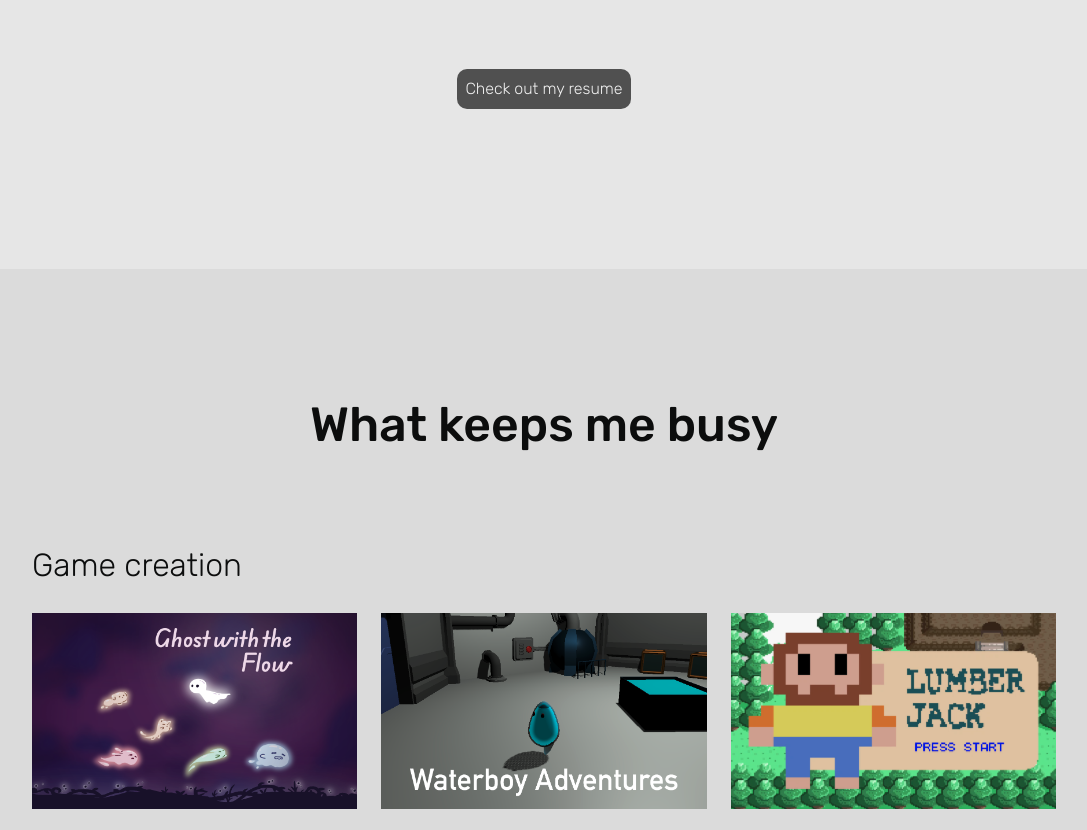
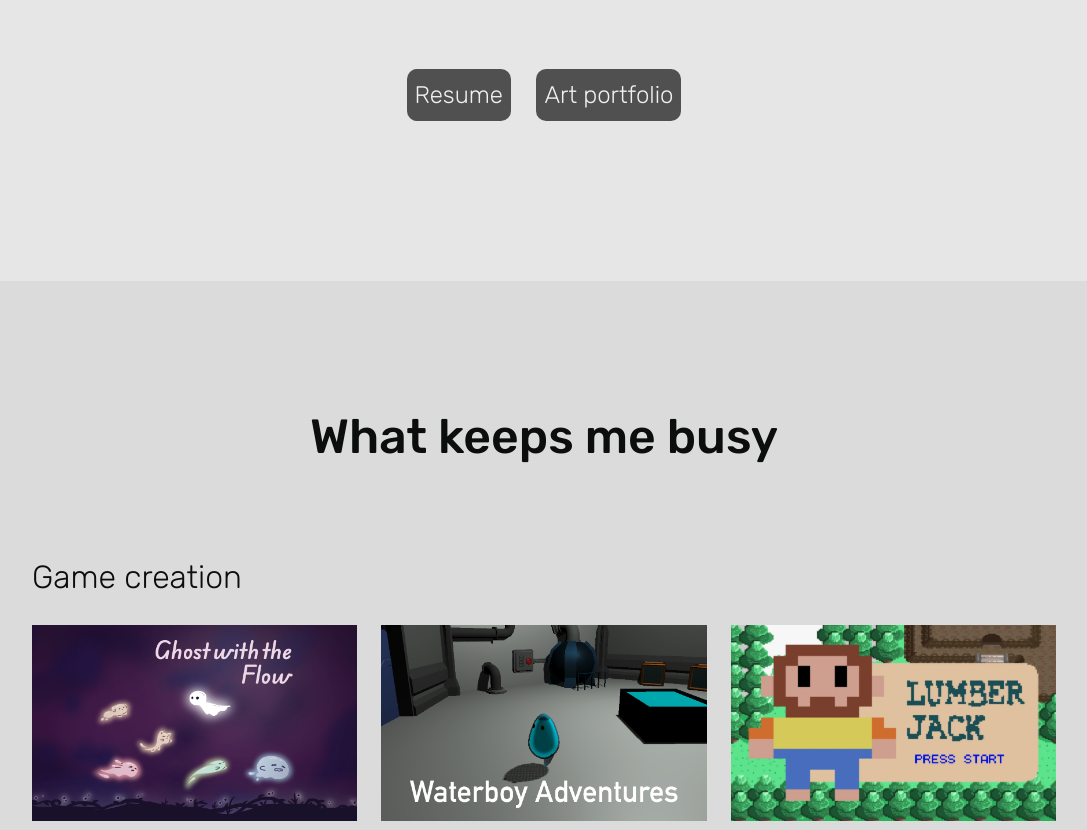
Before and after one commit to maryx317/maryx317.github.io, a plain HTML site: page index.html in a window 1280 px wide. Shown: the part 2139-2969 px from the top of the page, without its empty margins (96-1183 px from the left). Drawn offline with nearby package versions, Linux system fonts and the light colour scheme; a web font is replaced by a local one.

Commit message:
adding art portfolio

```diff
--- a/css/styles.css
+++ b/css/styles.css
@@ -346,6 +346,29 @@
   justify-content: space-between;
 }
 
+.file-link {
+  background-color: rgb(80, 80, 80);
+  border: none;
+  color: rgb(240, 240, 240);
+  border-radius: 10px;
+  font-family: brandon-grotesque-light;
+  font-size: 1.5rem;
+  padding: 0.5rem;
+  width: fit-content;
+  height: fit-content;
+  transition: transform .2s;
+}
+
+.file-link:hover {
+  transform: scale(1.06);
+}
+
+.file-links-container {
+  display: flex;
+  justify-content: center;
+  gap: 2vw;
+}
+
 body {
   background-color: rgb(219, 219, 219);
   overflow: auto;
--- a/index.html
+++ b/index.html
@@ -113,7 +113,10 @@
           </div>
         </div>
         <br><br><br>
-        <div style="text-align: center;"><button type="button" class="link" onclick="window.open('./mary_xu_resume.pdf','_blank')">Check out my resume</button></div>
+        <div class="file-links-container">
+          <div style="text-align: center;"><button type="button" class="file-link" onclick="window.open('./mary_xu_resume.pdf','_blank')">Resume</button></div>
+          <div style="text-align: center;"><button type="button" class="file-link" onclick="window.open('./mary_xu_2024_art_portfolio.pdf','_blank')">Art portfolio</button></div>
+        </div>
       </div>
     </section>
 
@@ -309,7 +312,11 @@
                 <br>
                 <div class="white-body" style="color: rgb(12,13,13);">
                   This was a board game created by Golden Swarm Games, a board game studio I started in 2018.
-                  Besides leading the studio, I was the leader of design team for this game, easing gameplay for potential players and creating many layouts for the game files.
+                  This game took all 4 years of undergrad and two iterations to balance and make playable in a decent amount of time.
+                </div>
+                <br>
+                <div class="white-body" style="color: rgb(12,13,13);">
+                  Besides leading the studio, I was the leader of design team for this game, easing gameplay for potential players and working on assets like the game board, card + tile + player card UI.
                 </div>
               </div>
             </div>
```
Also changed, not shown: 1 other file.
